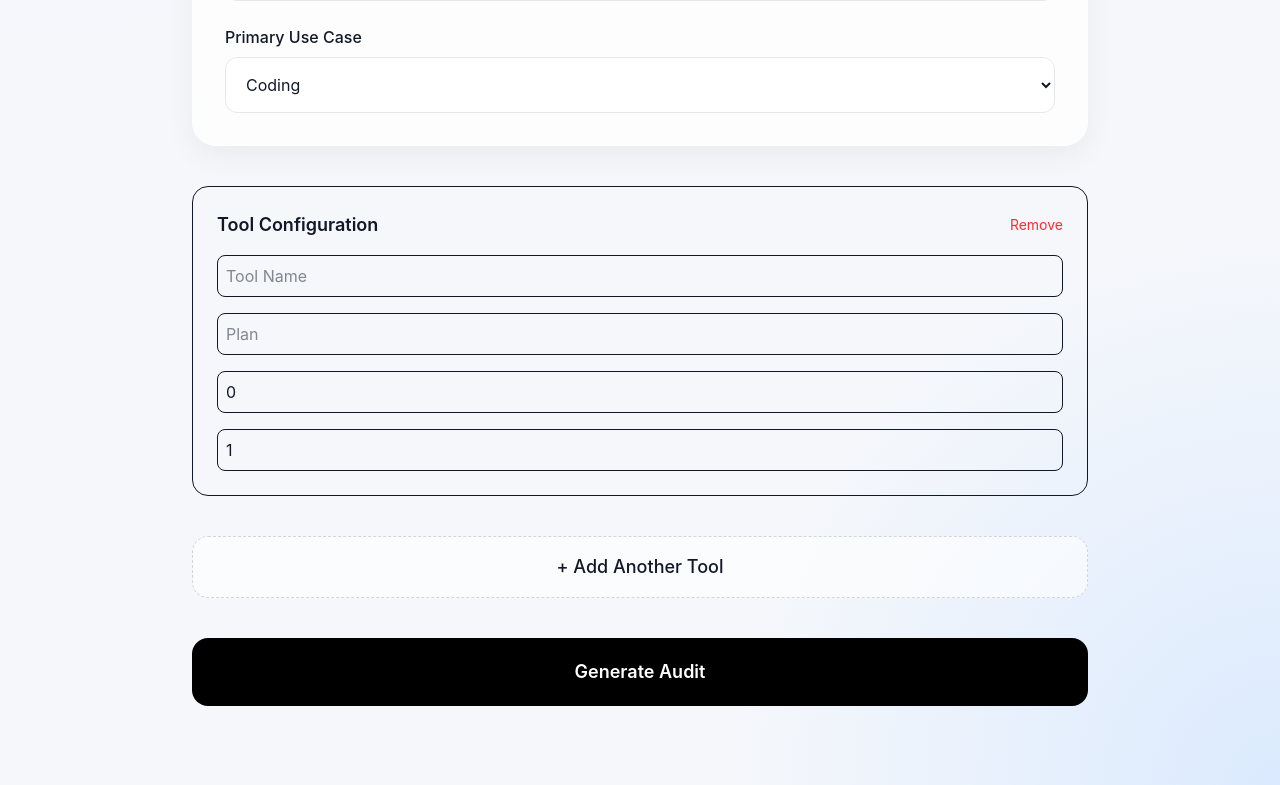
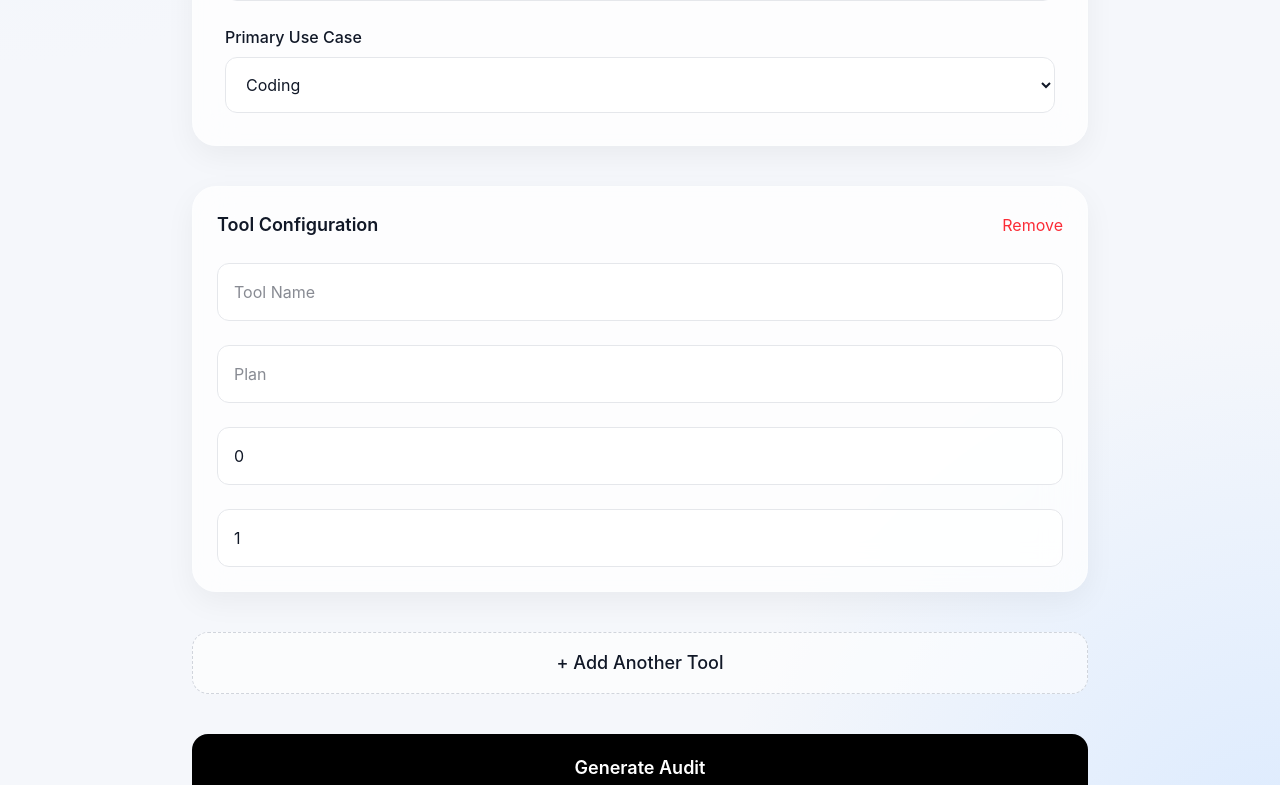
Before and after one commit to Amankumar259/token-leak, a Next.js app: page /audit in a window 1280 px wide. Shown: the part 501-1286 px from the top of the page. Built offline with nearby package versions, Linux system fonts and the light colour scheme.

Commit message:
style: modernize tool configuration cards

```diff
--- a/src/components/tool-card.tsx
+++ b/src/components/tool-card.tsx
@@ -14,27 +14,27 @@ interface ToolCardProps {
 
 export function ToolCard({ tool, onChange, onRemove }: ToolCardProps) {
   return (
-    <div className="border rounded-2xl p-6 space-y-4">
+    <div className="glass-card rounded-3xl p-6 space-y-6">
       <div className="flex justify-between items-center">
         <h2 className="font-semibold text-lg">Tool Configuration</h2>
 
         <button
           onClick={() => onRemove(tool.id)}
-          className="text-red-500 text-sm"
+          className="text-red-500 hover:text-red-700 transition"
         >
           Remove
         </button>
       </div>
 
       <input
-        className="w-full border rounded-lg p-2"
+        className="w-full rounded-xl border border-gray-200 bg-white/70 p-4 outline-none focus:ring-2 focus:ring-indigo-500"
         placeholder="Tool Name"
         value={tool.tool}
         onChange={(e) => onChange(tool.id, "tool", e.target.value)}
       />
 
       <input
-        className="w-full border rounded-lg p-2"
+        className="w-full rounded-xl border border-gray-200 bg-white/70 p-4 outline-none focus:ring-2 focus:ring-indigo-500"
         placeholder="Plan"
         value={tool.plan}
         onChange={(e) => onChange(tool.id, "plan", e.target.value)}
@@ -42,7 +42,7 @@ export function ToolCard({ tool, onChange, onRemove }: ToolCardProps) {
 
       <input
         type="number"
-        className="w-full border rounded-lg p-2"
+        className="w-full rounded-xl border border-gray-200 bg-white/70 p-4 outline-none focus:ring-2 focus:ring-indigo-500"
         placeholder="Monthly Spend"
         value={tool.monthlySpend}
         onChange={(e) =>
@@ -52,7 +52,7 @@ export function ToolCard({ tool, onChange, onRemove }: ToolCardProps) {
 
       <input
         type="number"
-        className="w-full border rounded-lg p-2"
+        className="w-full rounded-xl border border-gray-200 bg-white/70 p-4 outline-none focus:ring-2 focus:ring-indigo-500"
         placeholder="Seats"
         value={tool.seats}
         onChange={(e) => onChange(tool.id, "seats", Number(e.target.value))}
```
